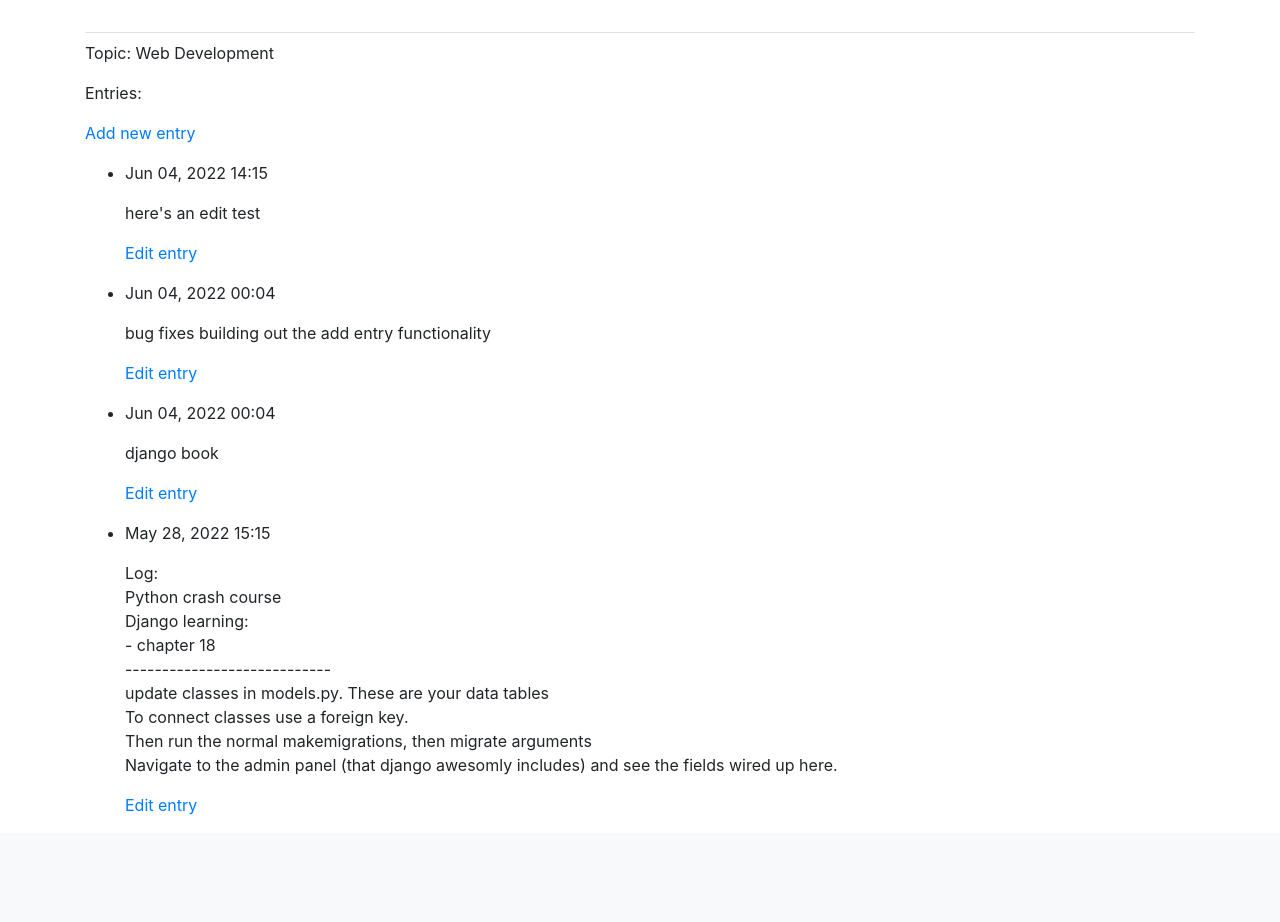
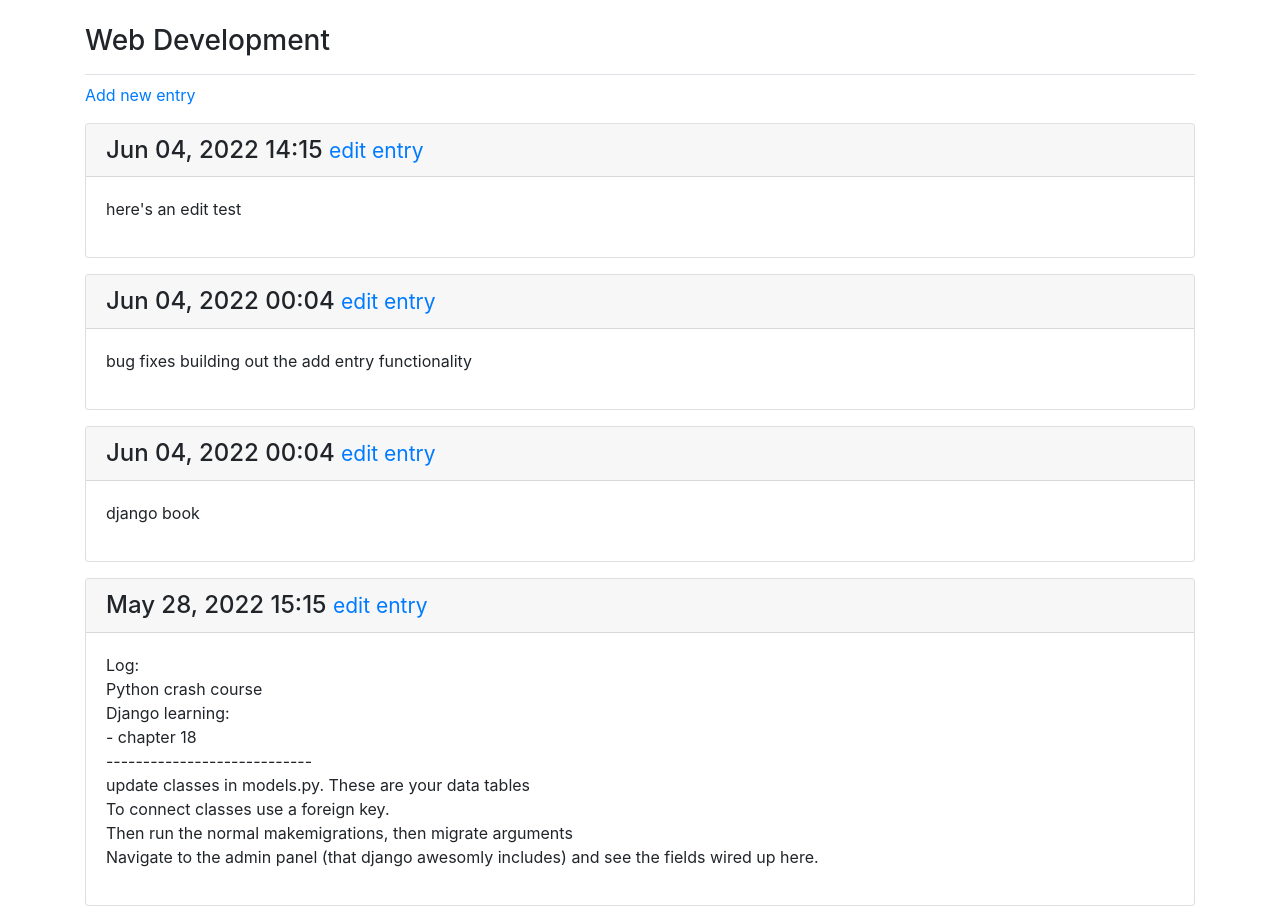
Before and after one commit to ariakerstein/LearningLogApp, a Django app: page /topics/2/ in a window 1280 px wide. Shown: the part 58-980 px from the top of the page. Before the commit the page ends 873 px from the top, so only its background shows below. Run offline with Django 4.2, Linux system fonts and the light colour scheme; a user stored in the database is signed in; data comes from the database, SQL or seed files in the repository; both versions use the stored data as it was after the commit; some libraries are stand-ins or nearby versions.

Commit message:
updated bootstrap styling to topics page

```diff
--- a/learning_logs/templates/learning_logs/topic.html
+++ b/learning_logs/templates/learning_logs/topic.html
@@ -1,26 +1,29 @@
 {% extends "learning_logs/base.html" %}
 
+{% block page_header %}
+	<h3>{{ topic }}</h3>
+{% endblock page_header %}
+
 {% block content %}
+	<p>
+		<a href="{% url 'learning_logs:new_entry' topic.id %}">Add new entry</a>
+	</p>
 
-<p>Topic: {{ topic }}</p>
 
-<p>Entries:</p>
-<p>
-	<a href="{% url 'learning_logs:new_entry' topic.id %}">Add new entry</a>
-</p>
+{% for entry in entries %}
+	<div class="card mb-3">
+		<h4 class="card-header">
+			{{ entry.date_added|date:'M d, Y H:i' }}
+			<small><a href="{% url 'learning_logs:edit_entry' entry.id %}">
+				edit entry</a></small>
+		</h4>
+		<div class="card-body">
+			{{ entry.text|linebreaks }}
+		</div>
+	</div>
+{% empty %}
+	<p>There are no entries for this topic yet.</p>
+{% endfor %}
 
-<ul>
-{% for entry in entries %}
-	<li>
-		<p>{{ entry.date_added|date:'M d, Y H:i' }}</p>
-		<p>{{ entry.text|linebreaks }}</p>
-		<p>
-			<a href="{% url 'learning_logs:edit_entry' entry.id %}">Edit entry</a>
-		</p>
-	</li>
-{% empty %}
-	<li>There are no entries for this topic yet.</li>
-{% endfor %}
-</ul>
 
 {% endblock content %}
```
Also changed, not shown: db.sqlite3.
